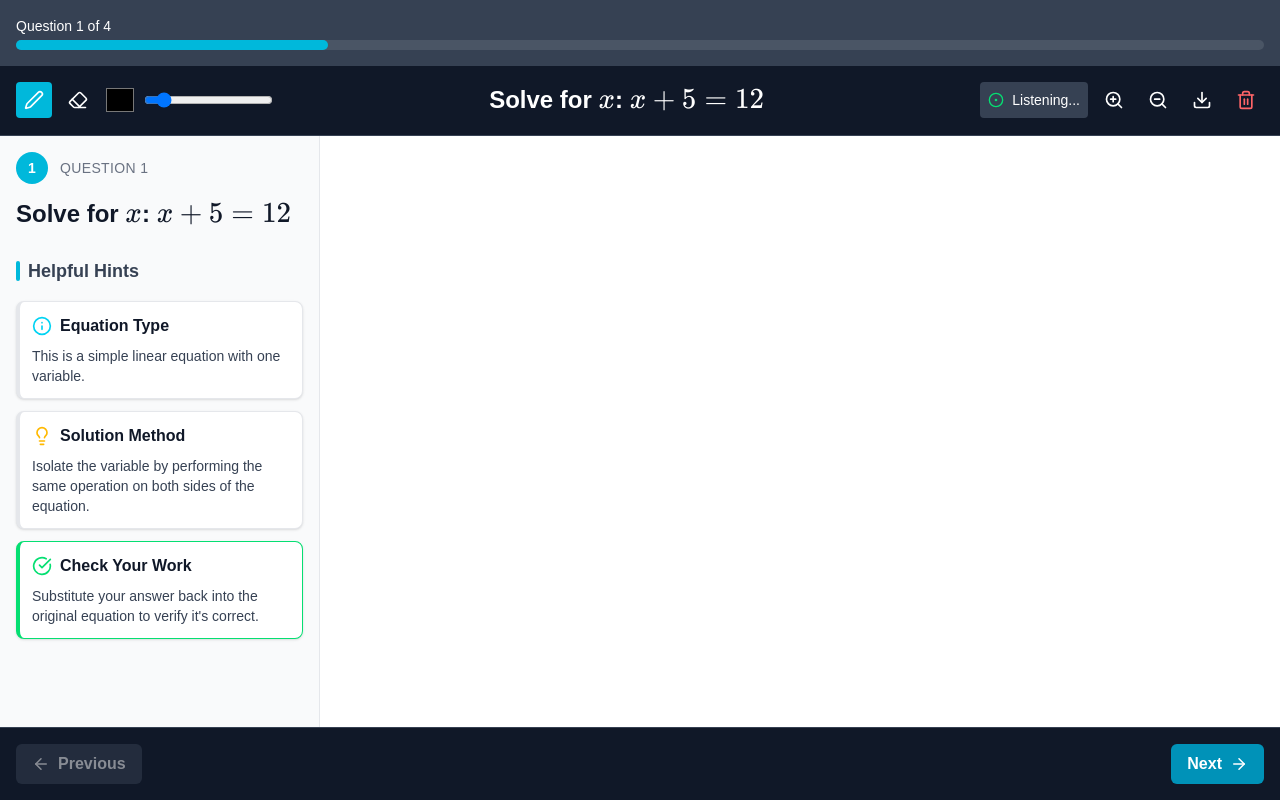
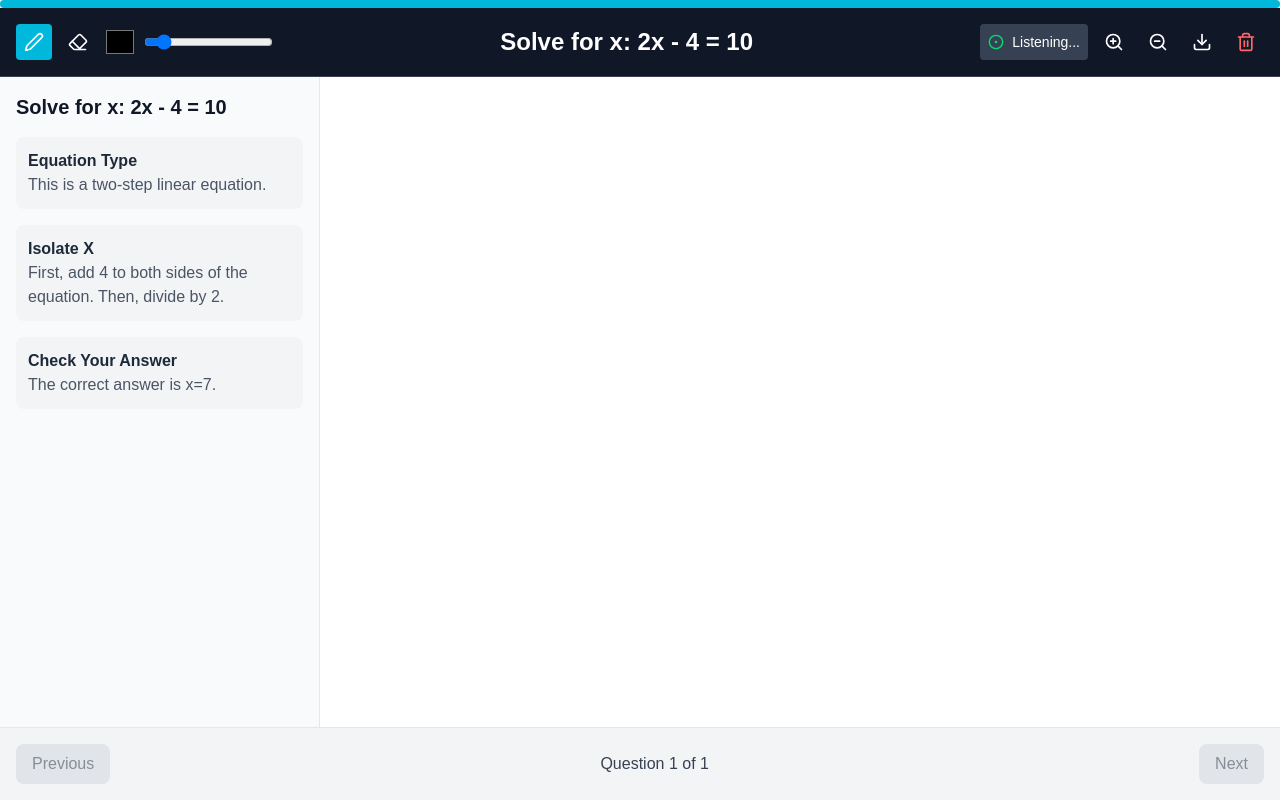
Before and after one commit to KaziAmin110/Revision, a Next.js app in the folder frontend/: page /whiteboard in a window 1280 px wide. Built offline with nearby package versions, Linux system fonts and the light colour scheme.

Commit message:
Added Whiteboard with dynamic data implementation

```diff
--- a/frontend/app/upload/page.tsx
+++ b/frontend/app/upload/page.tsx
@@ -11,6 +11,7 @@ import {
   AlertCircle,
 } from "lucide-react";
 import { supabase } from "@/lib/supabaseClient";
+import { useRouter } from "next/navigation";
 
 interface OCRResult {
   isCorrect?: boolean;
@@ -37,6 +38,7 @@ export default function UploadPage() {
   const [isProcessing, setIsProcessing] = useState(false);
   const [ocrResult, setOcrResult] = useState<OCRResult | null>(null);
   const [error, setError] = useState<string>("");
+  const router = useRouter();
 
   // Convert file to base64
   const fileToBase64 = (file: File): Promise<string> => {
@@ -137,6 +139,9 @@ export default function UploadPage() {
 
       const result = await response.json();
       setOcrResult(result);
+
+      sessionStorage.setItem("extractedQuestions", JSON.stringify(result));
+      router.push("/whiteboard");
     } catch (error) {
       console.error("Document parsing error:", error);
       setError(
--- a/frontend/components/WhiteBoard.tsx
+++ b/frontend/components/WhiteBoard.tsx
@@ -11,17 +11,135 @@ import {
   Bot,
   CircleDot,
 } from "lucide-react";
-import { Suggestion } from "./Suggestion";
-import { ProgressBar } from "./ProgressBar";
-import { NavigationControls } from "./NavigationControls";
-import { MathRenderer } from "./MathRenderer";
-import { Question } from "./Question";
-import { questions } from "@/src/questions";
+
+// --- Type Definitions ---
+type SuggestionType = {
+  type: "info" | "logic" | "feedback";
+  title: string;
+  content: string;
+};
+
+type QuestionType = {
+  id: number;
+  title: string;
+  suggestions: SuggestionType[];
+};
 
 type AIFeedback = {
   isCorrect: boolean;
   suggestion: string;
 };
+
+// --- Default Questions ---
+const defaultQuestions: QuestionType[] = [
+  {
+    id: 1,
+    title: "Solve for $x$: $2x - 4 = 10$",
+    suggestions: [
+      {
+        type: "info",
+        title: "Equation Type",
+        content: "This is a two-step linear equation.",
+      },
+      {
+        type: "logic",
+        title: "Isolate X",
+        content:
+          "First, add 4 to both sides of the equation. Then, divide by 2.",
+      },
+      {
+        type: "feedback",
+        title: "Check Your Answer",
+        content: "The correct answer is $x=7$.",
+      },
+    ],
+  },
+];
+
+// --- FIX: Inlined Component Definitions ---
+// The missing components are now defined here to resolve the import errors.
+const Suggestion = ({ suggestion }: { suggestion: SuggestionType }) => (
+  <div className="mt-4 p-3 bg-gray-100 rounded-lg">
+    <p className="font-semibold text-gray-800">{suggestion.title}</p>
+    <MathRenderer
+      content={suggestion.content}
+      className="text-gray-600 text-md"
+    />
+  </div>
+);
+
+const ProgressBar = ({
+  current,
+  total,
+}: {
+  current: number;
+  total: number;
+}) => (
+  <div className="w-full bg-gray-200 h-2 rounded-full">
+    <div
+      className="bg-cyan-500 h-2 rounded-full transition-all duration-500"
+      style={{ width: `${(current / total) * 100}%` }}
+    ></div>
+  </div>
+);
+
+const NavigationControls = ({
+  onPrev,
+  onNext,
+  currentIndex,
+  totalQuestions,
+}: {
+  onPrev: () => void;
+  onNext: () => void;
+  currentIndex: number;
+  totalQuestions: number;
+}) => (
+  <div className="flex justify-between items-center p-4 bg-gray-100 border-t border-gray-200">
+    <button
+      onClick={onPrev}
+      disabled={currentIndex === 0}
+      className="px-4 py-2 bg-gray-300 text-gray-800 rounded-lg disabled:opacity-50 disabled:cursor-not-allowed hover:bg-gray-400 transition-colors"
+    >
+      Previous
+    </button>
+    <span className="font-medium text-gray-700">
+      Question {currentIndex + 1} of {totalQuestions}
+    </span>
+    <button
+      onClick={onNext}
+      disabled={currentIndex >= totalQuestions - 1}
+      className="px-4 py-2 bg-gray-300 text-gray-800 rounded-lg disabled:opacity-50 disabled:cursor-not-allowed hover:bg-gray-400 transition-colors"
+    >
+      Next
+    </button>
+  </div>
+);
+
+const MathRenderer = ({
+  content,
+  className,
+}: {
+  content: string;
+  className?: string;
+}) => (
+  <div className={className}>{content.replace(/\$/g, "")}</div> // Simple renderer, removes LaTeX delimiters
+);
+
+const Question = ({
+  question,
+  showSuggestions,
+}: {
+  question: QuestionType;
+  showSuggestions: boolean;
+}) => (
+  <div>
+    <h2 className="text-xl font-bold mb-4 text-gray-900">
+      {question.title.replace(/\$/g, "")}
+    </h2>
+    {showSuggestions &&
+      question.suggestions.map((s, i) => <Suggestion key={i} suggestion={s} />)}
+  </div>
+);
 
 const Whiteboard = () => {
   const canvasRef = useRef<HTMLCanvasElement>(null);
@@ -32,14 +150,31 @@ const Whiteboard = () => {
   const [lineWidth, setLineWidth] = useState(3);
   const [scale, setScale] = useState(1);
 
-  const [suggestions, setSuggestions] = useState<Suggestion[]>([]);
   const [currentQuestionIndex, setCurrentQuestionIndex] = useState(0);
-  const currentQuestion = questions[currentQuestionIndex];
+  const [questions, setQuestions] = useState<QuestionType[]>(defaultQuestions);
 
   const [feedback, setFeedback] = useState<AIFeedback | null>(null);
   const [isLoadingFeedback, setIsLoadingFeedback] = useState(false);
 
   const feedbackTimerRef = useRef<NodeJS.Timeout | null>(null);
+
+  // Load questions from sessionStorage on initial component mount
+  useEffect(() => {
+    const storedData = sessionStorage.getItem("extractedQuestions");
+    if (storedData) {
+      try {
+        const parsedQuestions = JSON.parse(storedData);
+        if (Array.isArray(parsedQuestions) && parsedQuestions.length > 0) {
+          setQuestions(parsedQuestions);
+        }
+      } catch (error) {
+        console.error("Error parsing stored questions:", error);
+      }
+    }
+  }, []); // Empty dependency array ensures this runs only once
+
+  // Derive the current question from state
+  const currentQuestion = questions[currentQuestionIndex];
 
   const fillWhiteBackground = (context: CanvasRenderingContext2D) => {
     const canvas = context.canvas;
@@ -53,7 +188,6 @@ const Whiteboard = () => {
   const startDrawing = (x: number, y: number) => {
     if (contextRef.current) {
       setFeedback(null);
-
       contextRef.current.beginPath();
       contextRef.current.moveTo(x, y);
       setIsDrawing(true);
@@ -145,22 +279,19 @@ const Whiteboard = () => {
     }
   };
 
-  const clearCanvas = () => {
+  const clearCanvas = useCallback(() => {
     const context = contextRef.current;
     if (context) {
       fillWhiteBackground(context);
       setFeedback(null);
     }
-  };
+  }, []);
 
   useEffect(() => {
-    setSuggestions([]);
-    const timer = setTimeout(() => {
-      setSuggestions(currentQuestion.suggestions);
-    }, 500);
+    if (currentQuestion) {
       clearCanvas();
-    return () => clearTimeout(timer);
-  }, [currentQuestionIndex, currentQuestion.suggestions]);
+    }
+  }, [currentQuestionIndex, currentQuestion, clearCanvas]);
 
   useEffect(() => {
     const canvas = canvasRef.current;
@@ -219,7 +350,7 @@ const Whiteboard = () => {
   }, [color, lineWidth]);
 
   const getAIFeedback = async () => {
-    if (!canvasRef.current) return;
+    if (!canvasRef.current || !currentQuestion) return;
 
     const imageDataUrl = canvasRef.current.toDataURL("image/png");
     const base64Image = imageDataUrl.split(",")[1];
@@ -227,17 +358,14 @@ const Whiteboard = () => {
     setIsLoadingFeedback(true);
 
     try {
-      const response = await fetch(
-        "https://revision-backend-p35l.onrender.com/api/analyze-work",
-        {
+      const response = await fetch("http://localhost:5001/api/analyze-work", {
         method: "POST",
         headers: { "Content-Type": "application/json" },
         body: JSON.stringify({
           image: base64Image,
           problemContext: currentQuestion.title,
         }),
-        }
-      );
+      });
 
       if (!response.ok) {
         throw new Error("Failed to get feedback from the server.");
@@ -273,6 +401,14 @@ const Whiteboard = () => {
       return Math.max(0.5, Math.min(newScale, 3));
     });
   };
+
+  if (!currentQuestion) {
+    return (
+      <div className="flex items-center justify-center h-screen">
+        Loading questions...
+      </div>
+    );
+  }
 
   return (
     <div className="flex w-screen h-screen bg-white overflow-hidden">
```
Lines whose indentation alone changed are shown as unchanged.
